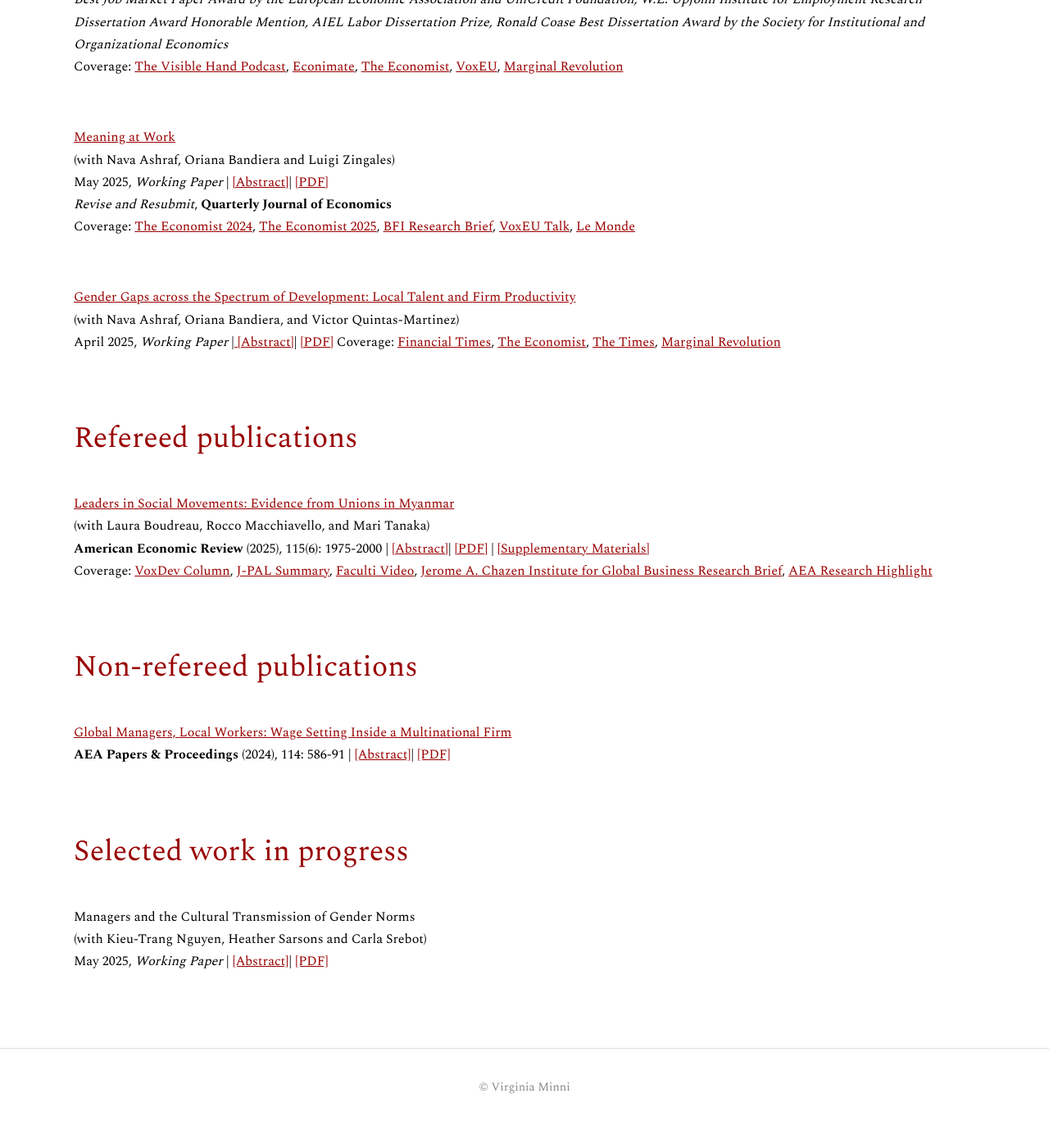
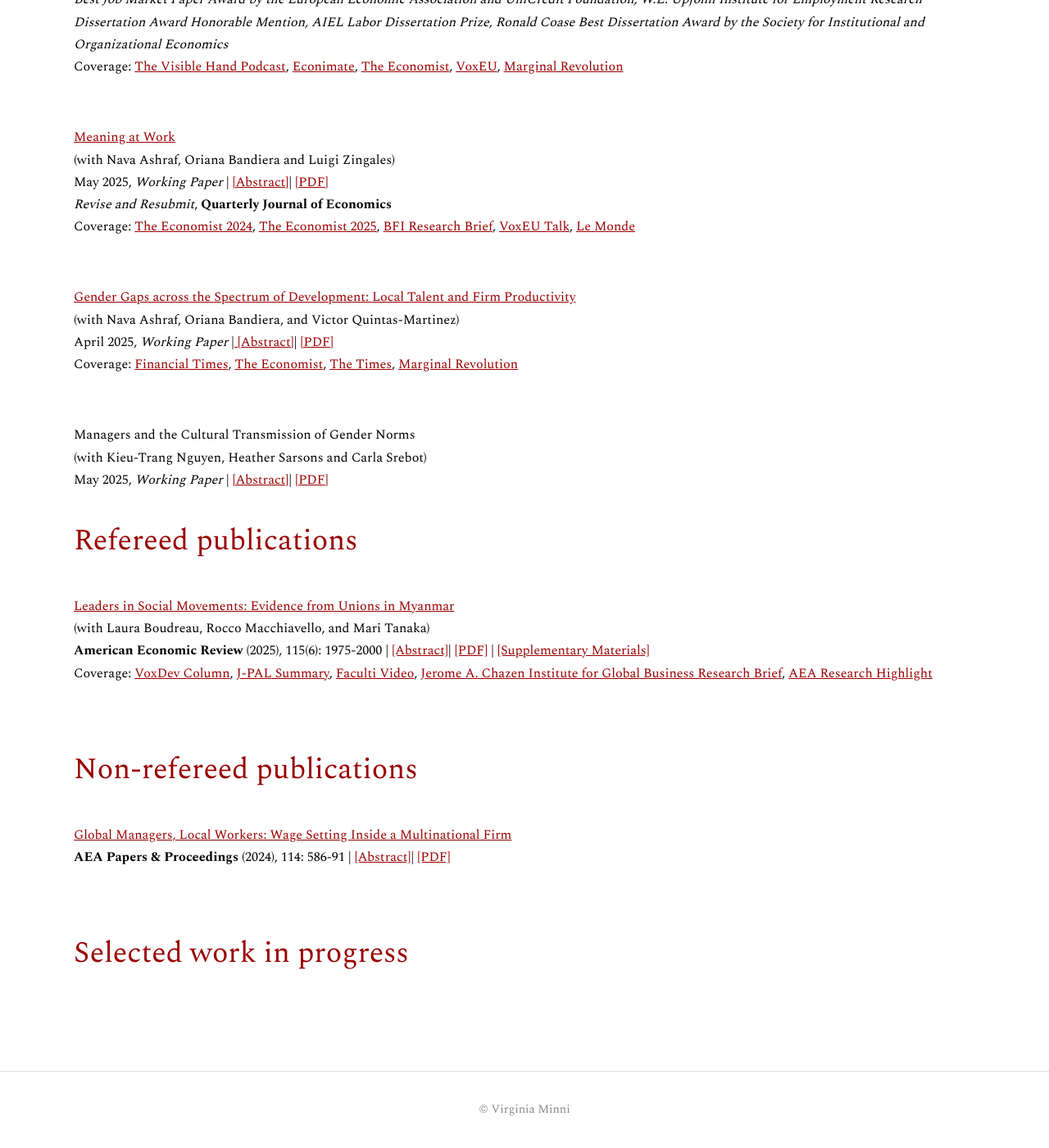
Before and after one commit to virginiaminni/virginiaminni.github.io, a Jekyll site: the page built from research.md, in a window 1280 px wide and 1400 px high, scrolled down 481 px. Shown: the whole window at 82% size. Built offline with Jekyll 4.4.1, drawn with Linux system fonts in a browser that asks for light colours; before the commit the page ends 1854 px from its top, so only the background shows below that.

Commit message:
Update research.md

```diff
--- a/research.md
+++ b/research.md
@@ -35,7 +35,7 @@ Coverage:
 <a href="/assets/files/ABMQ Gaps.pdf" target="_blank" rel="noopener noreferrer">Gender Gaps across the Spectrum of Development: Local Talent and Firm Productivity</a> <br>
 (with Nava Ashraf, Oriana Bandiera, and Victor Quintas-Martinez)
 April 2025, *Working Paper* |<a href="#" class="toggle-abstract" data-target="abstract-3" style="text-decoration: underline; color: #990000;">
-[Abstract]</a>| <a href="/assets/files/ABMQ Gaps.pdf" target="_blank" rel="noopener noreferrer">[PDF]</a>
+[Abstract]</a>| <a href="/assets/files/ABMQ Gaps.pdf" target="_blank" rel="noopener noreferrer">[PDF]</a> <br>
 Coverage:  <a href="https://www.ft.com/content/83751e6c-544c-4a16-851a-e05f18506afa" target="_blank" rel="noopener noreferrer">Financial Times</a>, <a href="https://www.economist.com/britain/2022/06/30/british-child-care-is-expensive" target="_blank" rel="noopener noreferrer">The Economist</a>, <a href="https://www.thetimes.com/business-money/economics/article/a-man-cant-fix-childcare-only-a-woman-can-n7lj9nn0p?region=global" target="_blank" rel="noopener noreferrer">The Times</a>,  <a href="https://marginalrevolution.com/marginalrevolution/2023/05/gender-roles-and-the-misallocation-of-labour-across-countries.html" target="_blank" rel="noopener noreferrer">Marginal Revolution</a>
 
 
@@ -44,6 +44,13 @@ Coverage:  <a href="https://www.ft.com/content/83751e6c-544c-4a16-851a-e05f18506
 </div>
 <br>
 
+Managers and the Cultural Transmission of Gender Norms <br>
+(with Kieu-Trang Nguyen, Heather Sarsons and Carla Srebot)  <br>
+May 2025, *Working Paper* | <a href="#" class="toggle-abstract" data-target="abstract-6" style="text-decoration: underline; color: #990000;">[Abstract]</a>| <a href="" target="_blank" rel="noopener noreferrer">[PDF]</a>
+
+<div id="abstract-6" style="display: none; margin-top: 10px;">
+<em>Abstract:</em> This paper examines the influence of managers from countries with different gender norms on workplace culture and gender disparities within organizations. Using data from a multinational firm operating in over 100 countries, we exploit crosscountry manager rotations that are orthogonal to workers to estimate the impact of male managers’ gender norms on the work outcomes of male and female workers within the same team. Managers from countries with one standard deviation more progressive gender attitudes narrow the gender pay gap by 5 percentage points (18%), primarily by promoting women at higher rates. The effects last beyond the manager’s rotation and are concentrated in countries with more conservative gender attitudes. Moreover, local managers in the destination office change their own attitudes, as evidenced by those managers in turn being more gender-equal with their subordinates. Our evidence points to individual managers as critical in shaping corporate culture.
+</div>
 
 ## Refereed publications
 <a href="https://www.aeaweb.org/articles?id=10.1257/aer.20230758&from=f" target="_blank" rel="noopener noreferrer">Leaders in Social Movements: Evidence from Unions in Myanmar</a> <br>
@@ -68,12 +75,6 @@ Coverage:  <a href="https://voxdev.org/topic/institutions-political-economy/who-
 <br>
 
 ## Selected work in progress
- Managers and the Cultural Transmission of Gender Norms <br>
-(with Kieu-Trang Nguyen, Heather Sarsons and Carla Srebot)  <br>
-May 2025, *Working Paper* | <a href="#" class="toggle-abstract" data-target="abstract-6" style="text-decoration: underline; color: #990000;">[Abstract]</a>| <a href="" target="_blank" rel="noopener noreferrer">[PDF]</a>
 
-<div id="abstract-6" style="display: none; margin-top: 10px;">
-<em>Abstract:</em> This paper examines the influence of managers from countries with different gender norms on workplace culture and gender disparities within organizations. Using data from a multinational firm operating in over 100 countries, we exploit crosscountry manager rotations that are orthogonal to workers to estimate the impact of male managers’ gender norms on the work outcomes of male and female workers within the same team. Managers from countries with one standard deviation more progressive gender attitudes narrow the gender pay gap by 5 percentage points (18%), primarily by promoting women at higher rates. The effects last beyond the manager’s rotation and are concentrated in countries with more conservative gender attitudes. Moreover, local managers in the destination office change their own attitudes, as evidenced by those managers in turn being more gender-equal with their subordinates. Our evidence points to individual managers as critical in shaping corporate culture.
-</div>
 
 <br>
```
